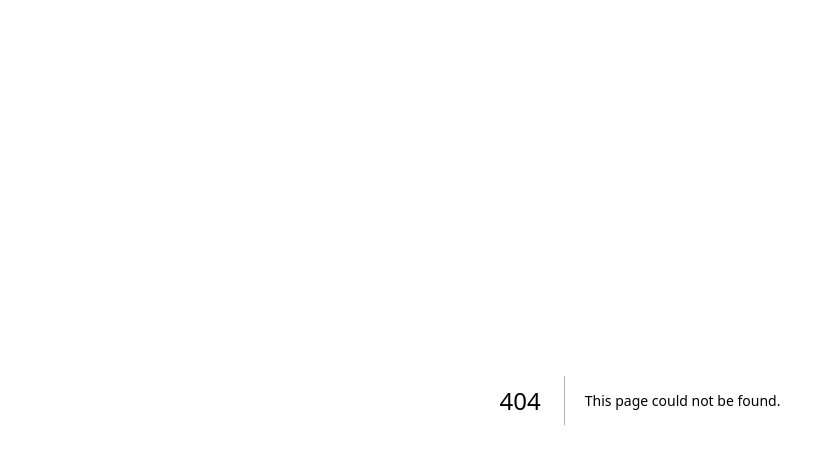
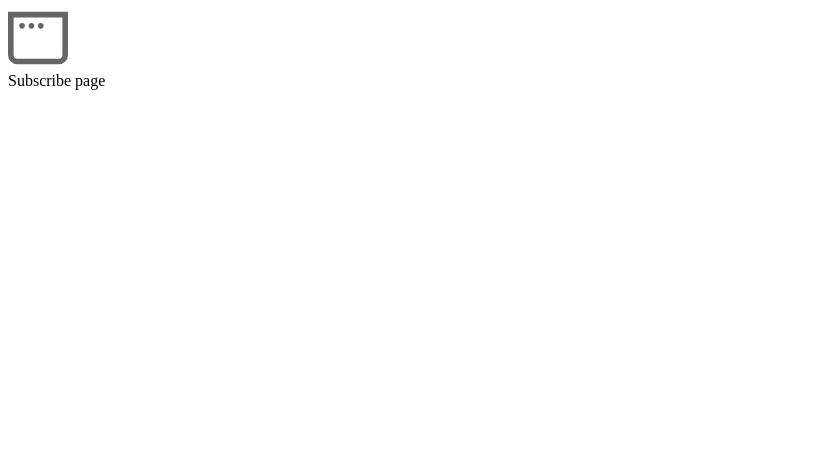
Before and after one commit to anexinwilson/fit-spark, a Next.js app: page /subscribe in a window 1280 px wide. Before the commit this address had no page. Shown: the top 464 px of the page, without its empty margins (0-835 px from the left). Built offline with nearby package versions, Linux system fonts and the light colour scheme; what @mui/material-nextjs would draw is missing.

Commit message:
setup project structure

```diff
--- /dev/null
+++ b/src/app/subscribe/page.tsx
@@ -0,0 +1,7 @@
+ const Subscribe = () => {
+    return (
+        <div>Subscribe page</div>
+    )
+ }
+
+export default Subscribe
--- /dev/null
+++ b/src/components/navbar.tsx
@@ -0,0 +1,20 @@
+import Image from "next/image"
+import Link from "next/link"
+
+const NavBar = () => {
+    return  (
+        <nav>
+        {" "}
+        <div>
+            <Link href="/">
+            <Image src = "/window.svg" width={60} height={60} alt="Logo"/>
+            </Link>
+        </div>
+        <div>
+
+        </div>
+        </nav>
+    )
+}
+
+ export default NavBar
```
Also changed, not shown: src/app/layout.tsx (+7 -2 lines), src/app/profile/page.tsx (added, +7 -0 lines), src/app/sign-up/page.tsx (added, +7 -0 lines), src/app/workoutplan/page.tsx (added, +7 -0 lines).
